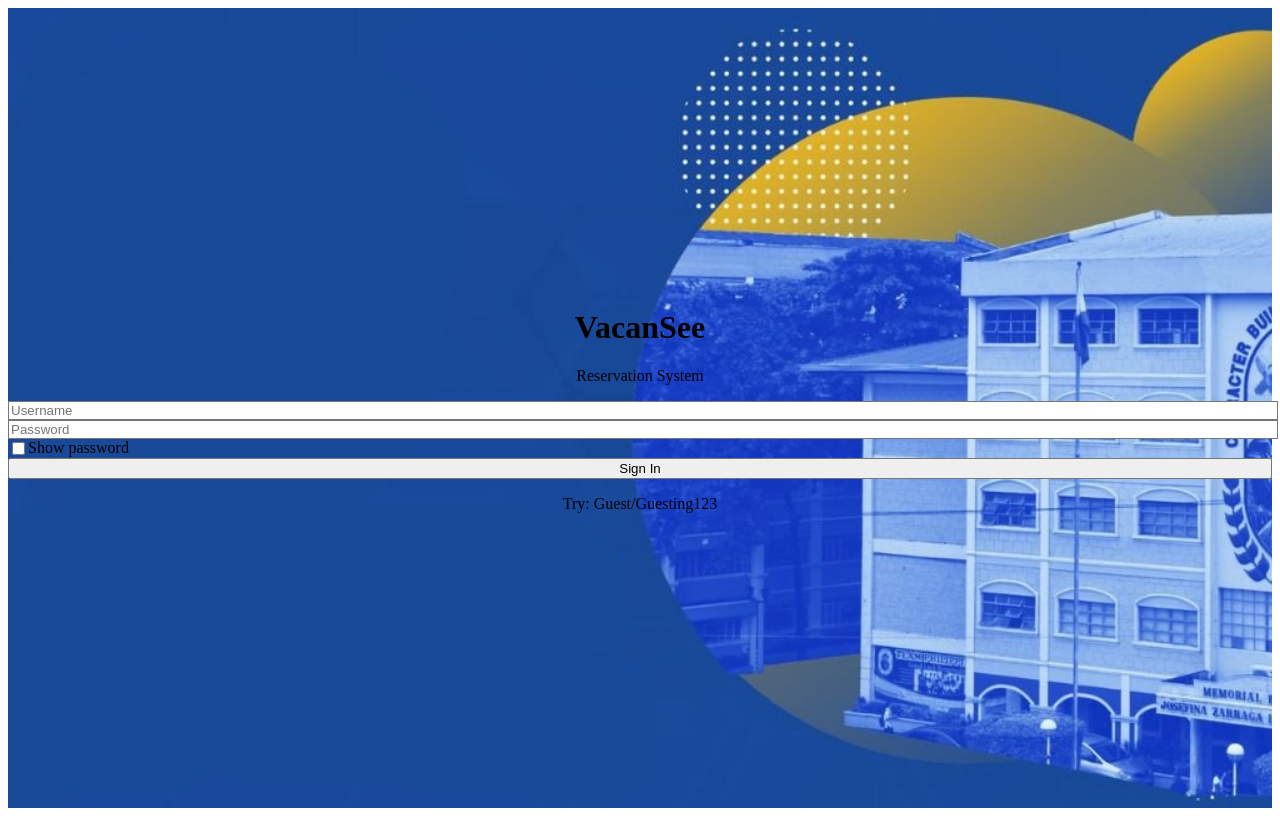
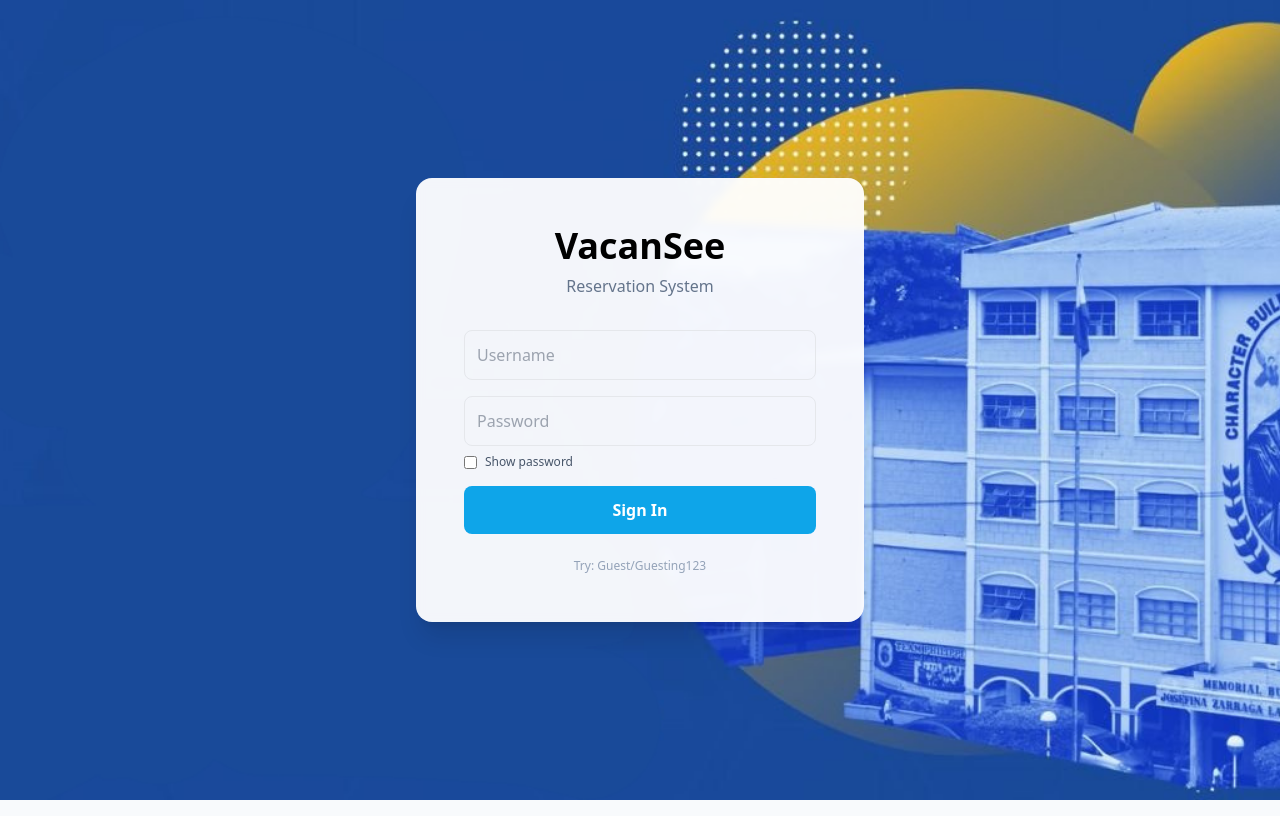
Before and after one commit to KelvinAdamAninang/Thesis-Reservation, a React (Vite) app in the folder frontend/: page / in a window 1280 px wide. Built offline with nearby package versions, Linux system fonts and the light colour scheme; no server answers; the HTML template or start-up script is replaced by a standard one.

Commit message:
fix: correct Tailwind CSS import in index.css and ensure script inclusion in index.html

```diff
--- a/frontend/index.html
+++ b/frontend/index.html
@@ -4,6 +4,7 @@
     <meta charset="UTF-8">
     <meta name="viewport" content="width=device-width, initial-scale=1.0">
     <title>VacanSee - Campus Space Reservation</title>
+    <script src="https://cdn.tailwindcss.com"></script>
 </head>
 <body class="bg-slate-50">
     <div id="root"></div>
--- a/frontend/src/index.css
+++ b/frontend/src/index.css
@@ -1 +1 @@
-@import "tailwindcss/utilities";
+@import "tailwindcss";
```
